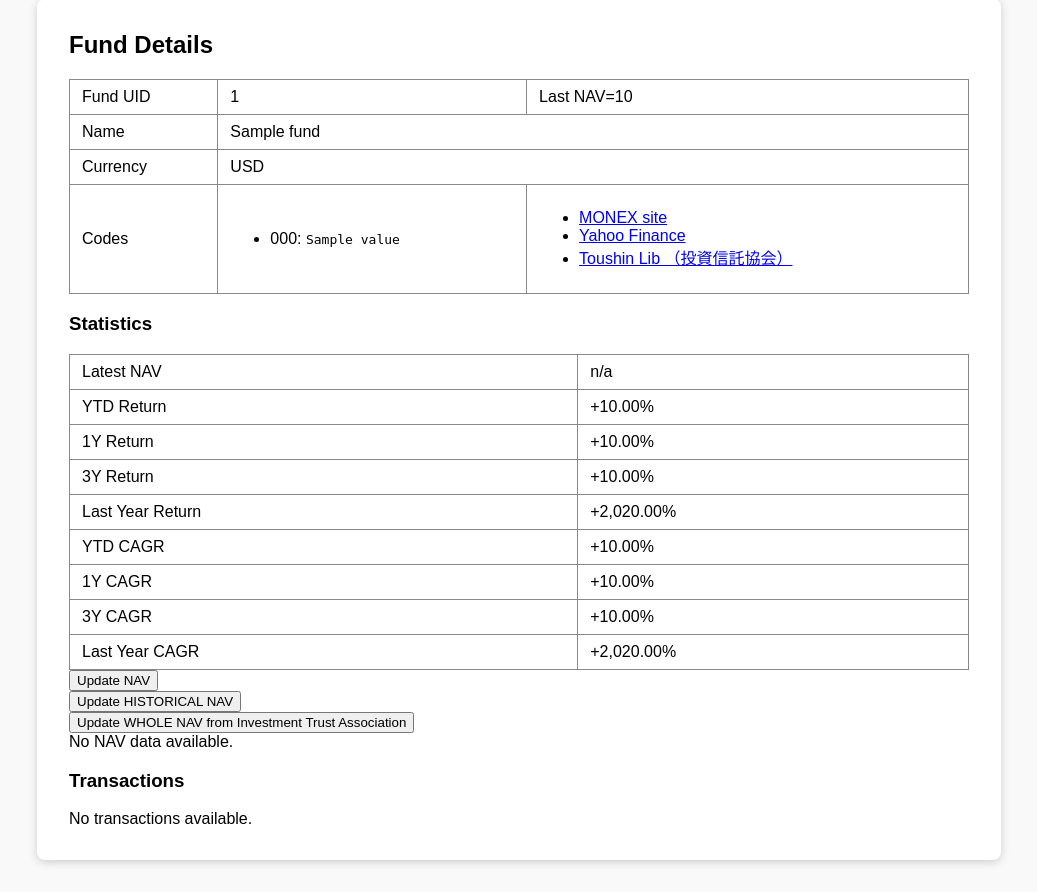
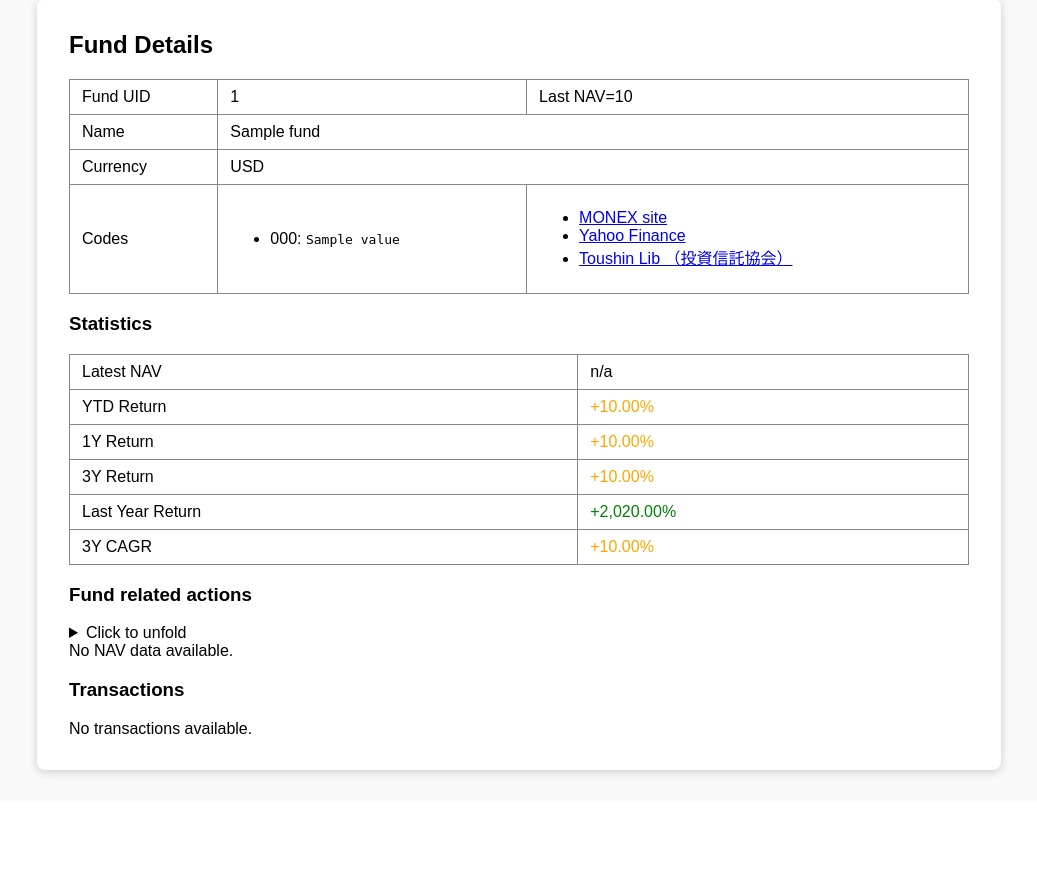
Before and after one commit to AlanFromJapan/FundManagerCompanion, a Flask app: template templates/fund_detail.html in a window 1280 px wide. Shown: the part 141-1033 px from the top of the page, without its empty margins (121-1158 px from the left). After the commit the page ends 918 px from the top, so only its background shows below. Run offline with Flask 3, Linux system fonts and the light colour scheme; the template is opened without the code that fills it: most values are stand-ins (such as "Sample title", 1, 10 or a date in 2020); some libraries are stand-ins or nearby versions.

Commit message:
Add styles to fund details stats + collapsible actions

```diff
--- a/static/css/style.css
+++ b/static/css/style.css
@@ -15,3 +15,15 @@ th { background: #f0f0f0; }
 /* Table styles */
 td.rightalign { text-align: right; }
 td.centeralign { text-align: center; }
+
+/* Scrollable table */
+table.scrollable {
+    overflow-x: auto;
+    display: block;
+    white-space: nowrap;
+}
+
+/* Stats styles */
+.stat_positive { color: green; }
+.stat_negative { color: red; }
+.stat_warning { color: orange; }
--- a/templates/fund_detail.html
+++ b/templates/fund_detail.html
@@ -49,39 +49,31 @@
     </tr>
     <tr>
         <td>YTD Return</td>
-        <td>{{ "{:+,.2f}%".format(fund.stats['return_ytd'])  }}</td>
+        <td class="{{ 'stat_positive' if fund.stats['return_ytd'] > 0 else 'stat_negative' if fund.stats['return_ytd'] < 0 else 'stat_warning' }}">{{ "{:+,.2f}%".format(fund.stats['return_ytd'])  }}</td>
     </tr>
     <tr>
         <td>1Y Return</td>
-        <td>{{ "{:+,.2f}%".format(fund.stats['return_1y'])  }}</td>
+        <td class="{{ 'stat_positive' if fund.stats['return_1y'] > 0 else 'stat_negative' if fund.stats['return_1y'] < 0 else 'stat_warning' }}">{{ "{:+,.2f}%".format(fund.stats['return_1y'])  }}</td>
     </tr>
     <tr>
         <td>3Y Return</td>
-        <td>{{ "{:+,.2f}%".format(fund.stats['return_3y'])  }}</td>
+        <td class="{{ 'stat_positive' if fund.stats['return_3y'] > 0 else 'stat_negative' if fund.stats['return_3y'] < 0 else 'stat_warning' }}">{{ "{:+,.2f}%".format(fund.stats['return_3y'])  }}</td>
     </tr>
     <tr>
         <td>Last Year Return</td>
-        <td>{{ "{:+,.2f}%".format(fund.stats['return_last_year'])  }}</td>
+        <td class="{{ 'stat_positive' if fund.stats['return_last_year'] > 0 else 'stat_negative' if fund.stats['return_last_year'] < 0 else 'stat_warning' }}">{{ "{:+,.2f}%".format(fund.stats['return_last_year'])  }}</td>
     </tr>
-    <tr>
-        <td>YTD CAGR</td>
-        <td>{{ "{:+,.2f}%".format(fund.stats['cagr_ytd'])  }}</td>
-    </tr>
-    <tr>
-        <td>1Y CAGR</td>
-        <td>{{ "{:+,.2f}%".format(fund.stats['cagr_1y'])  }}</td>
-    </tr>
+
     <tr>
         <td>3Y CAGR</td>
-        <td>{{ "{:+,.2f}%".format(fund.stats['cagr_3y'])  }}</td>
+        <td class="{{ 'stat_positive' if fund.stats['cagr_3y'] > 0 else 'stat_negative' if fund.stats['cagr_3y'] < 0 else 'stat_warning' }}">{{ "{:+,.2f}%".format(fund.stats['cagr_3y'])  }}</td>
     </tr>
-    <tr>
-        <td>Last Year CAGR</td>
-        <td>{{ "{:+,.2f}%".format(fund.stats['cagr_last_year'])  }}</td>
-    </tr>
+
 </table>
 
-
+<h3>Fund related actions</h3>
+<details>
+    <summary>Click to unfold</summary>
     <form method="post" action="/funds/{{ fund.fund_id }}">
         <input type="hidden" name="update_nav" value="true">
         <input type="submit" value="Update NAV">
@@ -94,7 +86,7 @@
         <input type="hidden" name="update_whole_nav" value="true">
         <input type="submit" value="Update WHOLE NAV from Investment Trust Association">
     </form>
-
+</details>
 
 {% if fund.nav %}
 
@@ -143,13 +135,14 @@
     <!--   --------------------------------------------------------------------------- -->
 
     <h3>Latest {{chartData[3]}} NAV</h3>
-    <table>
+    <table class="scrollable" style="max-height: 300px;">
         <tr>
             <th>Date</th>
             <th>NAV</th>
             <th>NAV Diff (Value)</th>
             <th>NAV Diff (%)</th>
         </tr>
+        <tbody>
         {% for ni in range(0, fund.nav_sorted|length if fund.nav_sorted|length < chartData[3] else chartData[3]) %}
         <tr>
             <td>{{ fund.nav_sorted[ni][0][:10] }}</td>
@@ -160,7 +153,7 @@
                 {% else %}
                     N/A
                 {% endif %}
-            <td>
+            <td class="{{ 'stat_positive' if fund.nav_diff[ni].diffpct > 3 else 'stat_negative' if fund.nav_diff[ni].diffpct < 0 else 'stat_warning' }}">
                 {% if fund.nav_diff  and ni < fund.nav_diff|length %}
                     {{ "{:+,.2f}".format(fund.nav_diff[ni].diffpct) }}
                 {% else %}
@@ -169,6 +162,7 @@
             </td>
         </tr>
         {% endfor %}
+        </tbody>
     </table>
 
 
```
Lines whose indentation alone changed are shown as unchanged.
